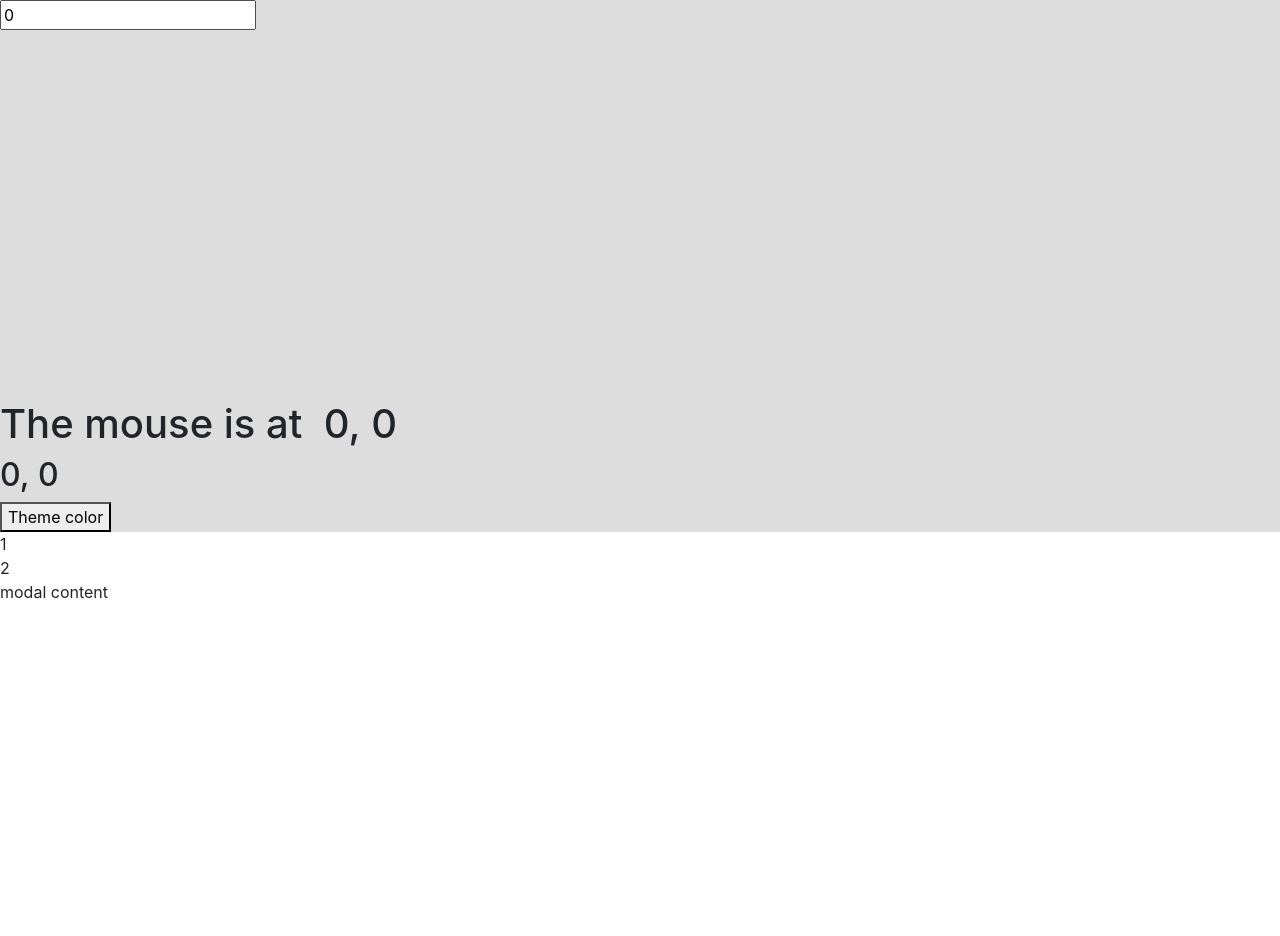
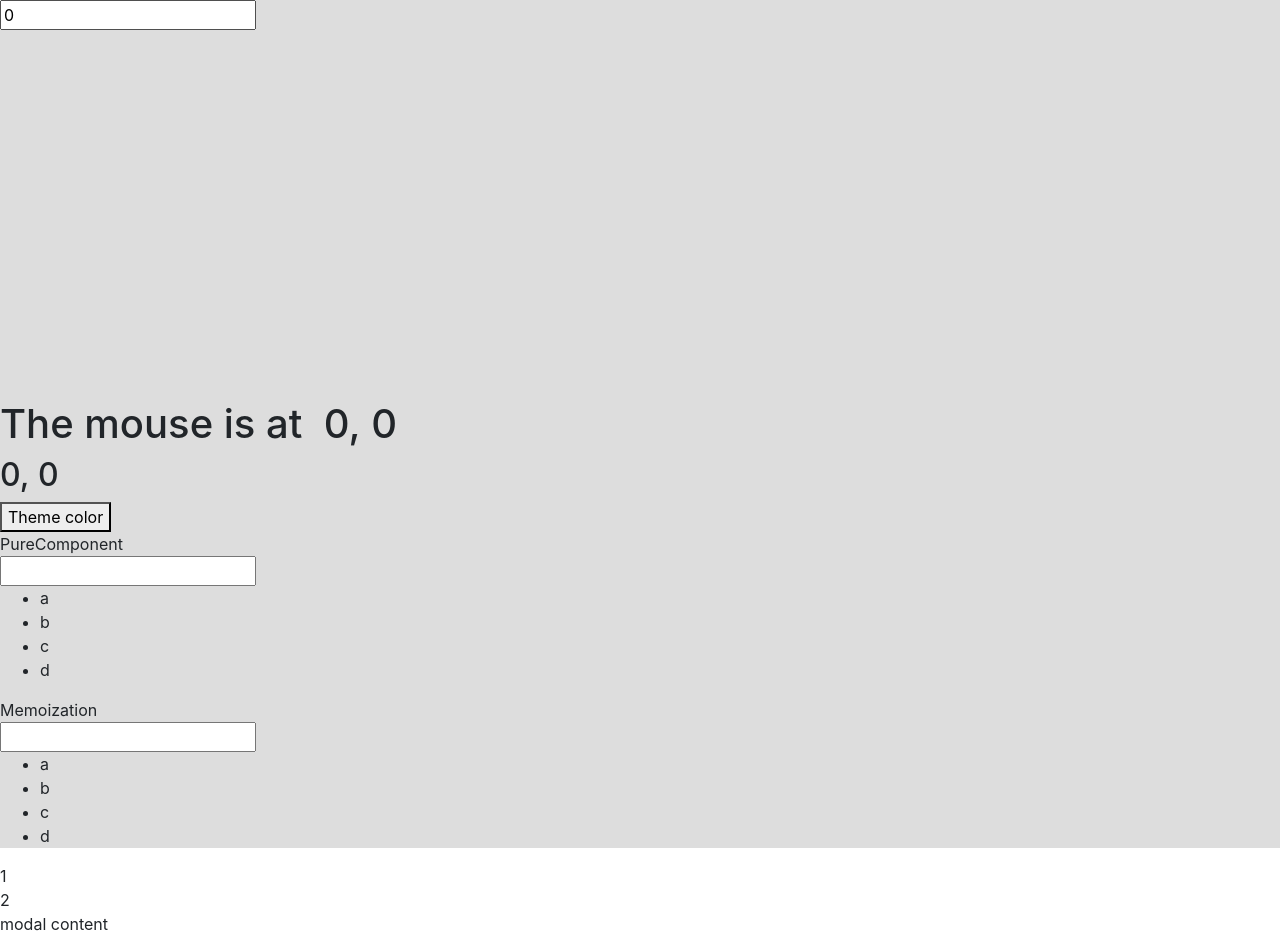
Before and after one commit to ykzhukian/js-note, a React app: page / in a window 1280 px wide. Before the commit the page ends 800 px from the top, so only its background shows below. Built offline with nearby package versions, Linux system fonts and the light colour scheme.

Commit message:
purecomponent/getDerivedStateFromprops

```diff
--- a/package.json
+++ b/package.json
@@ -24,6 +24,7 @@
     "d3": "^5.5.0",
     "fabric": "^2.3.4",
     "file-loader": "^2.0.0",
+    "memoize-one": "^4.0.2",
     "node-sass": "^4.9.2",
     "react": "^16.3.2",
     "react-dom": "^16.3.2",
--- a/src/js/components/App.jsx
+++ b/src/js/components/App.jsx
@@ -5,6 +5,15 @@ import WithMouse from './ReactDoc/RenderPropWithMouse';
 import { ThemeContext, themes } from './ReactDoc/ThemeContext';
 import ThemedButton from './ReactDoc/ThemedButton';
 import Modal from './ReactDoc/PortalModal';
+import PureComponent from './ReactAd/PureComponent';
+import Memoization from './ReactAd/Memoization';
+
+const list = [
+  { id: 1, text: 'a' },
+  { id: 2, text: 'b' },
+  { id: 3, text: 'c' },
+  { id: 4, text: 'd' },
+];
 
 class App extends Component {
 
@@ -68,6 +77,10 @@ class App extends Component {
           </>
           <div>modal content</div>
         </Modal>
+        <div>PureComponent</div>
+        <PureComponent list={list} />
+        <div>Memoization</div>
+        <Memoization list={list} />
       </div>
     );
   }
--- /dev/null
+++ b/src/js/components/ReactAd/PureComponent.jsx
@@ -0,0 +1,32 @@
+import React from 'react';
+// PureComponents only rerender if at least one state or prop value changes.
+// Change is determined by doing a shallow comparison of state and prop keys.
+export default class PureComponent extends React.PureComponent {
+  // State only needs to hold the current filter text value:
+  state = {
+    filterText: ''
+  };
+
+  handleChange = event => {
+    this.setState({ filterText: event.target.value });
+  };
+
+  render() {
+    // The render method on this PureComponent is called only if
+    // props.list or state.filterText has changed.
+    const filteredList = this.props.list.filter(
+      item => item.text.includes(this.state.filterText)
+    );
+
+    return (
+      <>
+        <input onChange={this.handleChange} value={this.state.filterText} />
+        <ul>{filteredList.map(item => <li key={item.id}>{item.text}</li>)}</ul>
+      </>
+    );
+  }
+}
+
+/**
+ * The above approach is much cleaner and simpler than the derived state version. Occasionally, this won’t be good enough—filtering may be slow for large lists, and PureComponent won’t prevent rerenders if another prop were to change. To address both of these concerns, we could add a memoization helper to avoid unnecessarily re-filtering our list
+ */
--- a/src/js/components/ReactAd/YoudontneedDerivedState.jsx
+++ b/src/js/components/ReactAd/YoudontneedDerivedState.jsx
@@ -30,5 +30,7 @@ Better to use the key on form,
 When a key changes, React will create a new component instance rather than update the current one.
 */
 
+// 3. Use Memoization
+// ./Memoization.jsx
 
 export { EmailInput, EmailInputUncontrolled };
```
Also changed, not shown: src/js/components/ReactAd/Component.jsx (+15 -8 lines), src/js/components/ReactAd/ErrorBoundary.jsx (added, +37 -0 lines), src/js/components/ReactAd/Memoization.jsx (+8 -0 lines), src/js/components/ReactDoc/ControlledComponent.jsx (+8 -0 lines), 1 other file (tests, documents, lock files or other folders).
